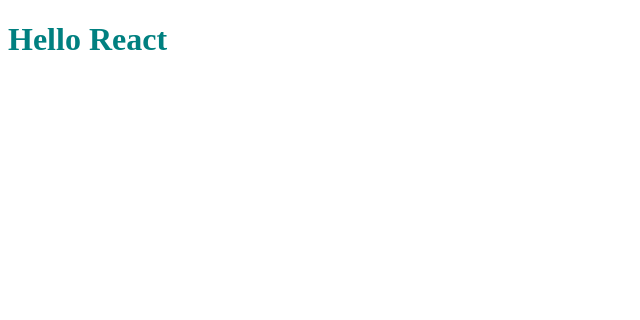
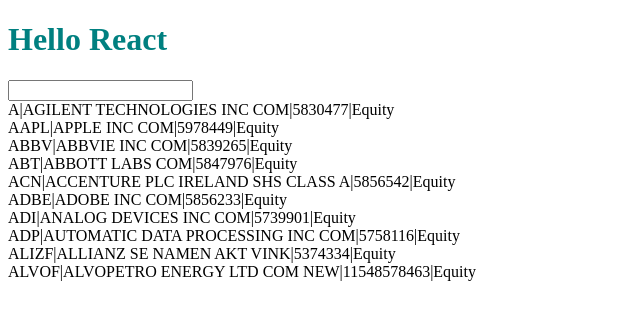
Before and after one commit to sultanshaik/tradingassesment, a React app: page / in a window 1280 px wide. Shown: the top 320 px of the page, without its empty margins (0-640 px from the left). Built offline with nearby package versions, Linux system fonts and the light colour scheme.

Commit message:
Add validations for input and Symbol componen

```diff
--- a/src/App.js
+++ b/src/App.js
@@ -1,8 +1,13 @@
 import React from "react"
+import Input from "./Input"
+import Symbol from "./Symbol"
+
 
 function App() {
     return (<div>
         <h1>Hello React</h1>
+        <Input />
+        <Symbol />
     </div>)
 }
 
--- /dev/null
+++ b/src/Input.js
@@ -0,0 +1,45 @@
+import React, { useState } from "react";
+
+const Input = ()=>{
+    const [searchTxt, setSearchTxt]  =useState('');
+
+    const isAlpha = (keyCode)=>{
+
+
+    //Small Alphabets
+    if(parseInt(keyCode)>=97 && parseInt(keyCode)<=122){return true;}
+    //Caps Alphabets
+    if(parseInt(keyCode)>=65 && parseInt(keyCode)<=90){return true;}
+    return false;
+    }
+
+    const isSpecialInput = (keyCode) =>{
+        if(parseInt(keyCode)==32 ||
+        parseInt(keyCode)==13 ||
+            parseInt(keyCode)==33 ||
+                keyCode==8/*BCKSPC*/ ||
+                keyCode==37/*LFT ARROW*/ ||
+                keyCode==39/*RGT ARROW*/ )
+                {
+                    return true;
+                }
+    }
+
+    const handleKeyEvents = (event)=>{
+        const keyCode = parseInt(event.which ? event.which : event.code);
+        if(!isAlpha(keyCode) && !isSpecialInput(keyCode)){
+            return;
+        }
+        if(isAlpha(keyCode)){
+            const currentInput = event.key;
+            setSearchTxt(currentValue => currentValue.slice(0,4) + currentInput.toUpperCase());
+        }
+        else if(keyCode===8){
+            setSearchTxt(currentValue=>currentValue.slice(0,currentValue.length-1))
+        }
+    }
+
+    return <input value={searchTxt} onKeyDown={handleKeyEvents} />
+}
+
+export default Input;
--- /dev/null
+++ b/src/Symbol.js
@@ -0,0 +1,28 @@
+import React from "react";
+import mockData from './mockdata/mock.json'
+// const mockData = {
+//     "searchResponse": [
+//         "A|AGILENT TECHNOLOGIES INC COM|5830477|Equity",
+//         "AAPL|APPLE INC COM|5978449|Equity",
+//         "ABBV|ABBVIE INC COM|5839265|Equity",
+//         "ABT|ABBOTT LABS COM|5847976|Equity",
+//         "ACN|ACCENTURE PLC IRELAND SHS CLASS A|5856542|Equity",
+//         "ADBE|ADOBE INC COM|5856233|Equity",
+//         "ADI|ANALOG DEVICES INC COM|5739901|Equity",
+//         "ADP|AUTOMATIC DATA PROCESSING INC COM|5758116|Equity",
+//         "ALIZF|ALLIANZ SE NAMEN AKT VINK|5374334|Equity",
+//         "ALVOF|ALVOPETRO ENERGY LTD COM NEW|11548578463|Equity"
+//     ]
+// }
+
+const Symbol = ()=>{
+
+
+    console.log(mockData)
+    return <div>{mockData.searchResponse.map((e)=>{
+        return <div>{e}</div>
+    })}</div>
+
+}
+
+export default Symbol;
--- /dev/null
+++ b/src/mockdata/mock.json
@@ -0,0 +1,14 @@
+{
+    "searchResponse": [
+        "A|AGILENT TECHNOLOGIES INC COM|5830477|Equity",
+        "AAPL|APPLE INC COM|5978449|Equity",
+        "ABBV|ABBVIE INC COM|5839265|Equity",
+        "ABT|ABBOTT LABS COM|5847976|Equity",
+        "ACN|ACCENTURE PLC IRELAND SHS CLASS A|5856542|Equity",
+        "ADBE|ADOBE INC COM|5856233|Equity",
+        "ADI|ANALOG DEVICES INC COM|5739901|Equity",
+        "ADP|AUTOMATIC DATA PROCESSING INC COM|5758116|Equity",
+        "ALIZF|ALLIANZ SE NAMEN AKT VINK|5374334|Equity",
+        "ALVOF|ALVOPETRO ENERGY LTD COM NEW|11548578463|Equity"
+    ]
+}
```
